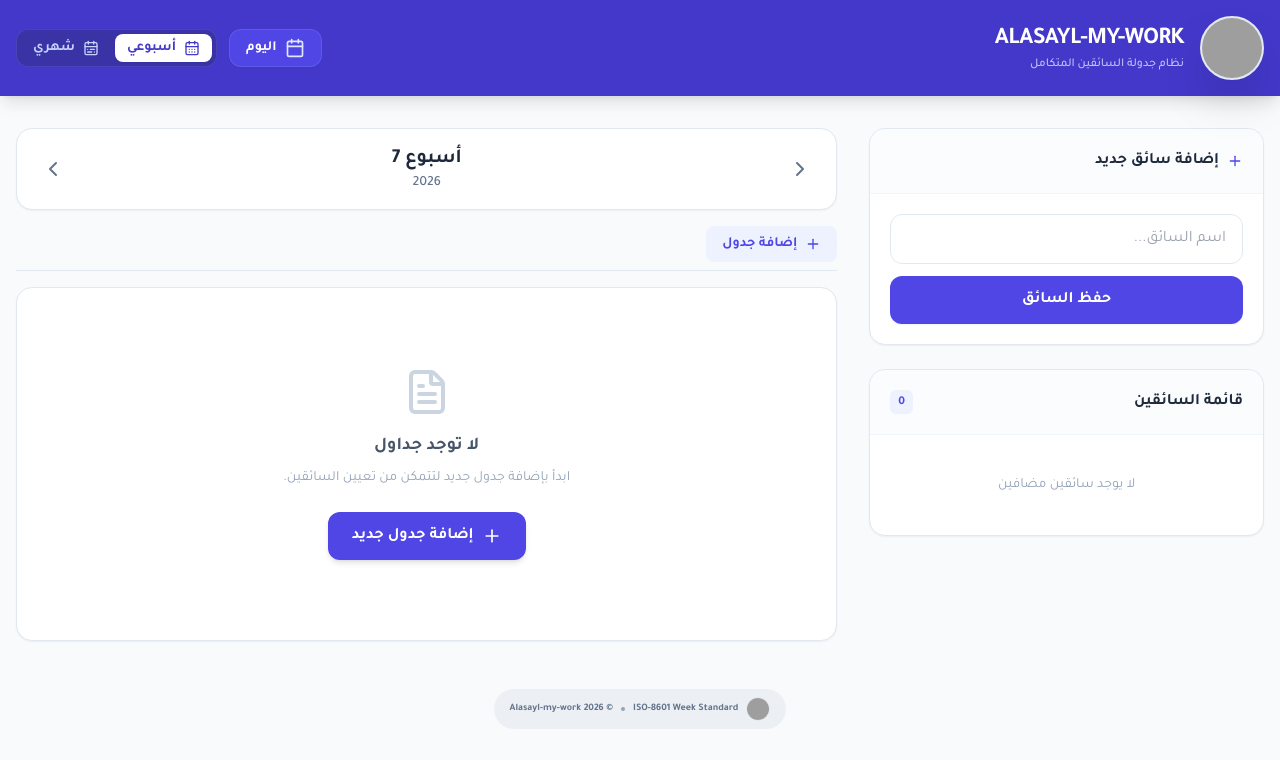
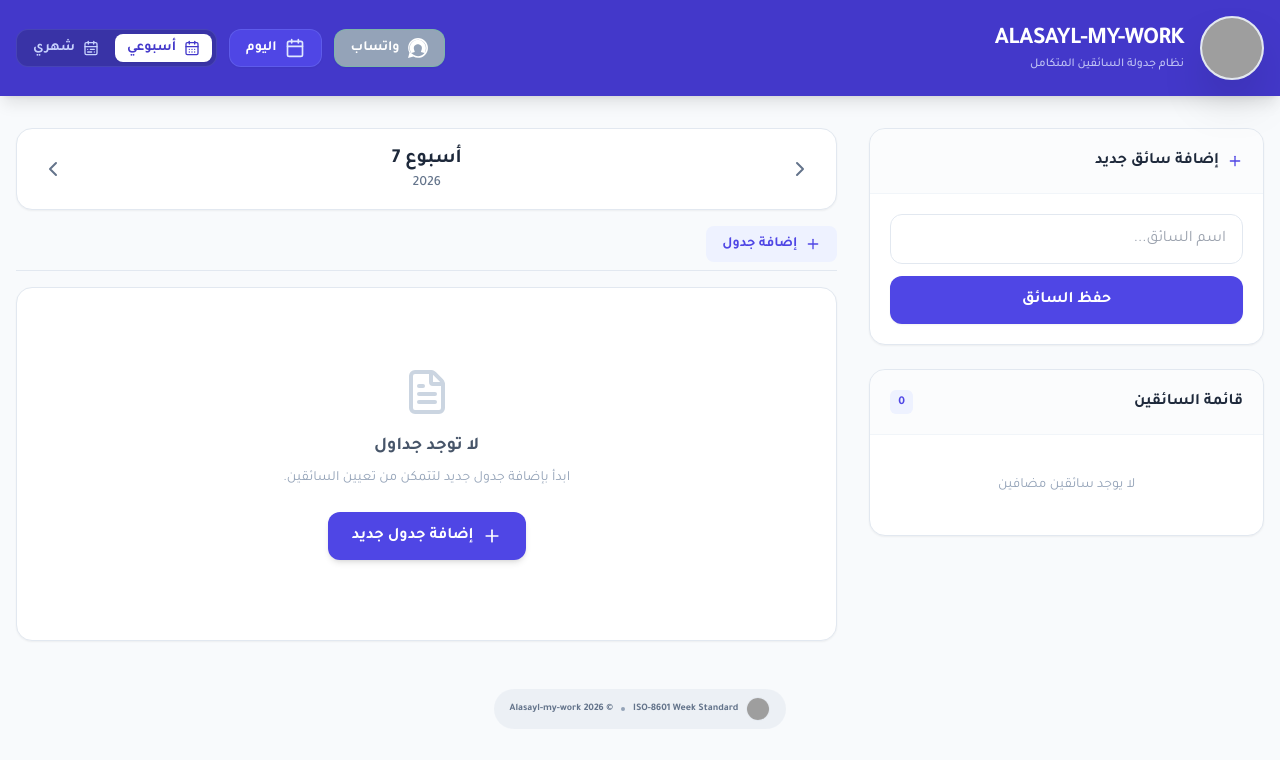
Before and after one commit to Aamr-IQsolution/my-work-zzp-AmA, a React (Vite) app: page / in a window 1280 px wide. Shown: the top 760 px of the page. Built offline with nearby package versions, Linux system fonts and the light colour scheme; grey boxes are pictures that could not be loaded.

Commit message:
add wistup icon

```diff
--- a/App.tsx
+++ b/App.tsx
@@ -63,9 +63,43 @@ const App: React.FC = () => {
 
   const activeTable = useMemo(() => scheduleTables.find(t => t.id === activeTableId), [scheduleTables, activeTableId]);
 
+    const getDayKey = (date: Date) => date.toISOString().split('T')[0]; // "YYYY-MM-DD"
+
+    const handleShareToWhatsApp = useCallback(() => {
+    if (!activeTable) {
+        alert('يرجى تحديد جدول للمشاركة.');
+        return;
+    }
+
+    const dates = viewMode === 'weekly' ? weekDates : monthDates;
+    let message = `*جدول: ${activeTable.title}*\n`;
+    if (activeTable.routeInfo) {
+        message += `*الخط: ${activeTable.routeInfo}*\n`;
+    }
+    message += '\n';
+
+    dates.forEach(date => {
+        const dayKey = getDayKey(date);
+        const dayName = DAY_NAME_MAP_AR[date.getDay()];
+        const formattedDate = formatDate(date);
+        const morningDrivers = activeTable.schedule[dayKey]?.morning?.drivers?.map(d => d.name).join('، ') || 'لا يوجد';
+        const eveningDrivers = activeTable.schedule[dayKey]?.evening?.drivers?.map(d => d.name).join('، ') || 'لا يوجد';
+
+        message += `*${dayName} - ${formattedDate}*\n`;
+        message += `☀️ *صباحي:* ${morningDrivers}\n`;
+        message += `🌙 *مسائي:* ${eveningDrivers}\n`;
+        message += `-------------------\n`;
+    });
+
+    message += `\nتم إنشاؤه بواسطة Alasayl-my-work`;
+
+    const encodedMessage = encodeURIComponent(message);
+    const whatsappUrl = `https://api.whatsapp.com/send?text=${encodedMessage}`;
+    window.open(whatsappUrl, '_blank');
+
+  }, [activeTable, viewMode, weekDates, monthDates, getDayKey]);
+
   // --- DATA LOADING & SAVING ---
-
-  const getDayKey = (date: Date) => date.toISOString().split('T')[0]; // "YYYY-MM-DD"
 
   const loadDataForDate = useCallback((date: Date) => {
     const dataKey = `schedule_data_d_${getDayKey(date)}`;
@@ -327,6 +361,14 @@ const App: React.FC = () => {
 
           <div className="flex items-center gap-3">
              <button
+              onClick={handleShareToWhatsApp}
+              disabled={!activeTable}
+              className="flex items-center gap-2 bg-green-500 hover:bg-green-600 disabled:bg-slate-400 disabled:cursor-not-allowed px-4 py-2 rounded-xl border border-green-400/30 transition-all shadow-sm active:scale-95 text-white"
+            >
+                <svg xmlns="http://www.w3.org/2000/svg" className="w-5 h-5" viewBox="0 0 24 24" fill="currentColor"><path d="M.057 24l1.687-6.163c-1.041-1.804-1.588-3.849-1.587-5.946.003-6.556 5.338-11.891 11.893-11.891 3.181.001 6.167 1.24 8.413 3.488 2.245 2.248 3.481 5.236 3.48 8.414-.003 6.557-5.338 11.892-11.894 11.892-1.99 0-3.903-.52-5.586-1.456l-6.305 1.654zm6.597-3.807c1.676.995 3.276 1.591 5.392 1.592 5.448 0 9.886-4.434 9.889-9.885.002-5.462-4.415-9.89-9.881-9.892-5.452 0-9.887 4.434-9.889 9.884-.001 2.225.651 4.315 1.731 6.086l.001.004 4.274-1.118-1.021-3.226-.004-.012-.001-.004c-.295-.948-.271-2.036.069-2.986l.004-.01c.219-.586.583-1.123 1.041-1.572l.002-.002.002-.002c.254-.255.532-.483.829-.683l.003-.002.002-.001c.328-.219.684-.396 1.051-.525l.002-.001.002-.001c.532-.193 1.1-.288 1.665-.288.566 0 1.134.095 1.666.288l.002.001.002.001c.367.129.723.306 1.052.525l.002.001.003.002c.297.2.575.428.829.683l.002.002.002.002c.458.449.822.986 1.041 1.572l.004.01c.34.95.364 2.038.069 2.986l-.001.004-.004.012-1.022 3.226 4.275 1.118.001-.004c1.08-1.77 1.732-3.86 1.731-6.085-.002-5.462-4.415-9.89-9.881-9.892-5.452 0-9.887 4.434-9.889 9.884-.001 2.063.59 4.027 1.592 5.719l.004.009z"/></svg>
+              <span className="font-bold text-sm hidden sm:inline">واتساب</span>
+            </button>
+             <button
               onClick={goToToday}
               className="flex items-center gap-2 bg-indigo-600 hover:bg-indigo-500 px-4 py-2 rounded-xl border border-indigo-400/30 transition-all shadow-sm active:scale-95"
             >
```
